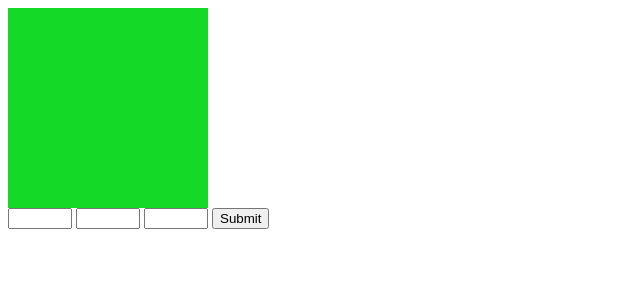
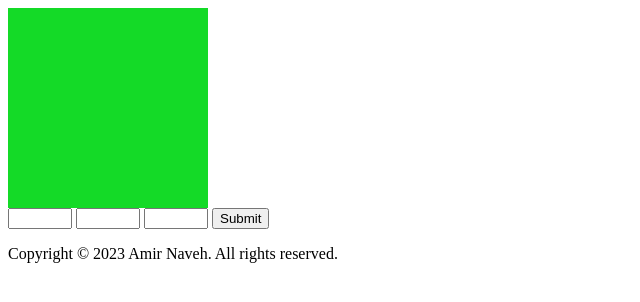
Before and after one commit to amir-naveh/RGBit, a website: page index.html in a window 1280 px wide. Shown: the whole page, without its empty margins (0-640 px from the left). Drawn offline with Linux system fonts and the light colour scheme.

Commit message:
Initial Commit

```diff
--- a/index.html
+++ b/index.html
@@ -16,6 +16,12 @@
     <input type="number" id="blue" min="0" max="255">
     <button onclick="submitGuess()">Submit</button>
     <p id="distance"></p>
+
+            <!-- Add a footer with a copyright notice -->
+    <div class="footer">
+        <p>Copyright &copy; 2023 Amir Naveh. All rights reserved.</p>
+    </div>
+
     <script>
         var actualRed, actualGreen, actualBlue;
 
@@ -48,5 +54,7 @@
 
         newColor();
     </script>
+
+
 </body>
 </html>
```
Also changed, not shown: package.json (added, +12 -0 lines).
